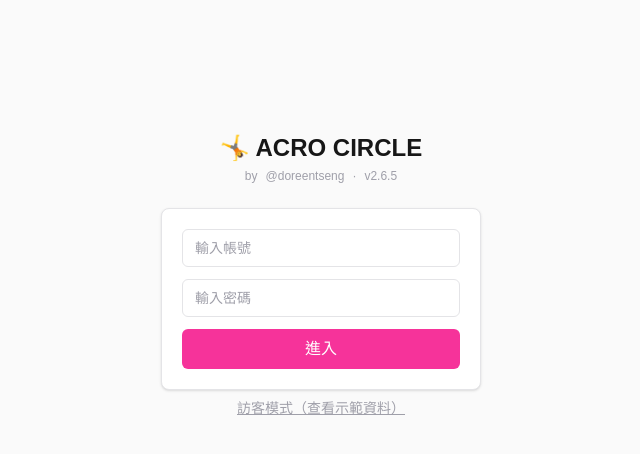
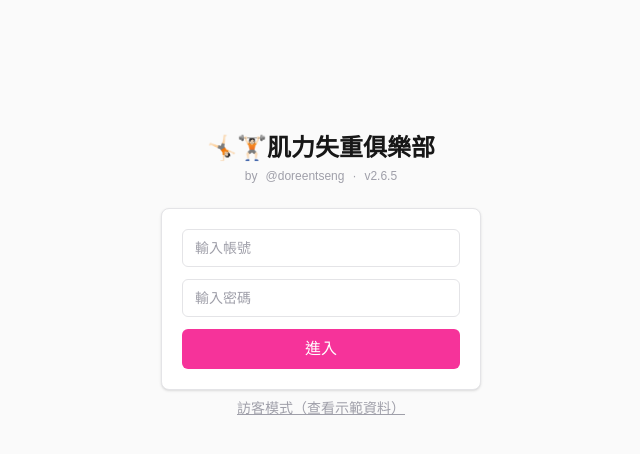
Before and after one commit to doreentseng/acro-circle, a Next.js app: page /login in a window 1280 px wide. Shown: the top 454 px of the page, without its empty margins (319-959 px from the left). Built offline with nearby package versions, Linux system fonts and the light colour scheme; no server answers.

Commit message:
chore(metadata): update website page title and description

```diff
--- a/app/layout.tsx
+++ b/app/layout.tsx
@@ -14,8 +14,8 @@ const geistMono = Geist_Mono({
 });
 
 export const metadata: Metadata = {
-  title: 'Acro Circle',
-  description: 'For Acro Team!',
+  title: '肌力失重俱樂部',
+  description: 'Acroyoga, Strength Training, and Movement for Us!',
   icons: {
     icon: 'favicon.ico',
   },
--- a/components/ui/PageHeader.tsx
+++ b/components/ui/PageHeader.tsx
@@ -1,7 +1,7 @@
 export default function PageHeader() {
   return (
     <div className="w-full flex flex-col items-center text-center space-y-1 pt-3 pb-6">
-      <h1 className="text-2xl font-semibold ">🤸 ACRO CIRCLE</h1>
+      <h1 className="text-2xl font-semibold ">🤸🏻🏋🏻肌力失重俱樂部</h1>
 
       <div className="text-xs text-zinc-400 flex items-center gap-2">
         <span>by</span>
```
